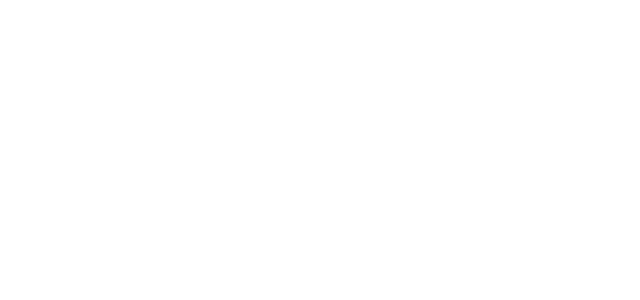
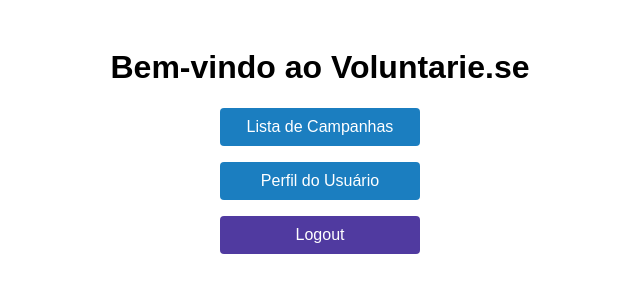
Before and after one commit to caemuller/Trab-ES, a React (Vite) app in the folder client/: page /home in a window 1280 px wide. Before the commit this address had no page. Shown: the top 300 px of the page, without its empty margins (320-960 px from the left). Built offline with nearby package versions, Linux system fonts and the light colour scheme.

Commit message:
Add home page

```diff
--- a/client/src/App.jsx
+++ b/client/src/App.jsx
@@ -3,6 +3,7 @@
 import Login from './pages/Login';
 import Signup from './pages/Signup';
 import CampaignList from './pages/CampaignList';
+import Home from './pages/Home';
 
 import './assets/css/main.css';
 
@@ -17,6 +18,7 @@
           <Route path="/login" element={<Login />} />
           <Route path="/sign-up" element={<Signup />} />
           <Route path="/campaign-list" element={<CampaignList />} />
+          <Route path="/home" element={<Home />} />
         </Routes>
       </BrowserRouter>
     </HelmetProvider>
--- a/client/src/assets/css/main.css
+++ b/client/src/assets/css/main.css
@@ -91,3 +91,39 @@
 border-radius: 4px;
 font-size: 1rem;
 }
+.home-container {
+  text-align: center;
+  padding: 20px;
+}
+
+.home-buttons {
+  margin-top: 20px;
+  display: flex;
+  flex-direction: column;
+  gap: 16px;
+  align-items: center;
+}
+
+.home-button {
+  width: 200px;
+  padding: 10px 20px;
+  font-size: 1rem;
+  color: #fff;
+  background-color: #1b7ec0;
+  border: none;
+  border-radius: 4px;
+  cursor: pointer;
+  transition: background-color 0.3s ease;
+}
+
+.home-button:hover {
+  background-color: #24558a;
+}
+
+.logout-button {
+  background-color: #503aa0;
+}
+
+.logout-button:hover {
+  background-color: #764de7;
+}
--- /dev/null
+++ b/client/src/pages/Home.jsx
@@ -0,0 +1,30 @@
+import { useNavigate } from "react-router-dom"; // Biblioteca de roteamento
+
+function Home() {
+  const navigate = useNavigate();
+
+  const goToCampaignList = () => navigate("/campaign-list");
+  const goToUserProfile = () => navigate("/profile");
+  const logout = () => {
+    navigate("/login");
+  };
+
+  return (
+    <div className="home-container">
+      <h1>Bem-vindo ao Voluntarie.se</h1>
+      <div className="home-buttons">
+        <button onClick={goToCampaignList} className="home-button">
+          Lista de Campanhas
+        </button>
+        <button onClick={goToUserProfile} className="home-button">
+          Perfil do Usuário
+        </button>
+        <button onClick={logout} className="home-button logout-button">
+          Logout
+        </button>
+      </div>
+    </div>
+  );
+}
+
+export default Home;
--- a/client/src/pages/Login.jsx
+++ b/client/src/pages/Login.jsx
@@ -23,7 +23,7 @@
             const response = await authService.login(formData);
 
             if (response.status == 200) {
-                navigate("/campaign-list");
+                navigate("/home");
             } else if (response.status == 401) {
                 setErrorMessage("Usuário ou senha inválidos");
             }
@@ -64,7 +64,7 @@
                         />
                     </div>
                 </div>
-                {errorMessage && ( // Exibição da mensagem de erro, se houver
+                {errorMessage && (
                     <div className="error-message">
                         <p style={{ color: "red" }}>{errorMessage}</p>
                     </div>
```
